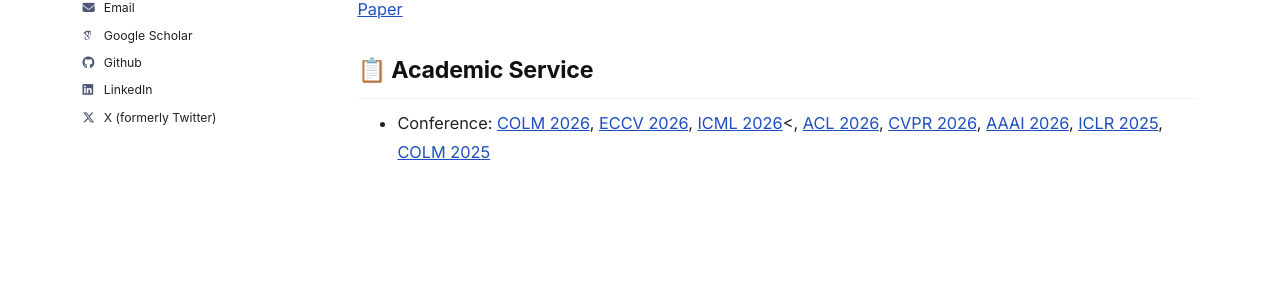
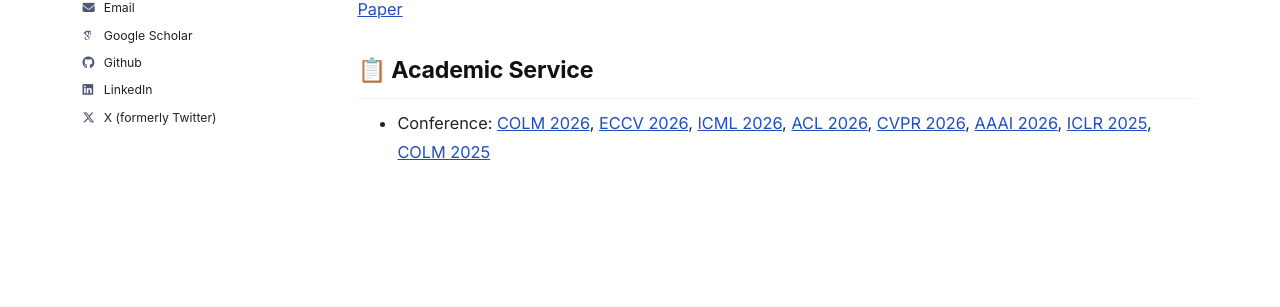
Before and after one commit to liangyuwang/liangyuwang.github.io, a Jekyll site: the page built from _pages/about.md, in a window 1280 px wide and 900 px high, scrolled down 2128 px. Shown: the part 367-674 px from the top of the window. Built offline with Jekyll 4.4.1, drawn with Linux system fonts in a browser that asks for light colours; some web fonts are replaced.

```diff
--- a/_pages/about.md
+++ b/_pages/about.md
@@ -142,6 +142,6 @@ Mobisys workshop 2024<br>
 <h2 class="section-title">📋 Academic Service</h2>
 
 <ul>
-<li>Conference: <a href="https://colmweb.org/">COLM 2026</a>, <a href="https://eccv.ecva.net/">ECCV 2026</a>, <a href="https://icml.cc/">ICML 2026</a><, <a href="https://2026.aclweb.org/">ACL 2026</a>, <a href="https://cvpr.thecvf.com/">CVPR 2026</a>, <a href="https://aaai.org/conference/aaai/aaai-26/">AAAI 2026</a>, <a href="https://iclr.cc/">ICLR 2025</a>, <a href="https://colmweb.org/">COLM 2025</a></li>
+<li>Conference: <a href="https://colmweb.org/">COLM 2026</a>, <a href="https://eccv.ecva.net/">ECCV 2026</a>, <a href="https://icml.cc/">ICML 2026</a>, <a href="https://2026.aclweb.org/">ACL 2026</a>, <a href="https://cvpr.thecvf.com/">CVPR 2026</a>, <a href="https://aaai.org/conference/aaai/aaai-26/">AAAI 2026</a>, <a href="https://iclr.cc/">ICLR 2025</a>, <a href="https://colmweb.org/">COLM 2025</a></li>
 </ul>
 </div>
```
